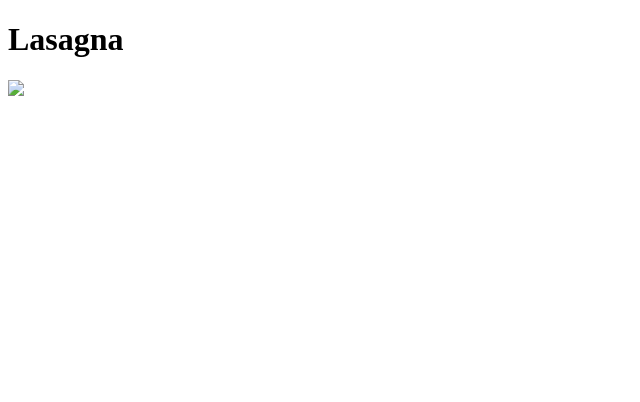
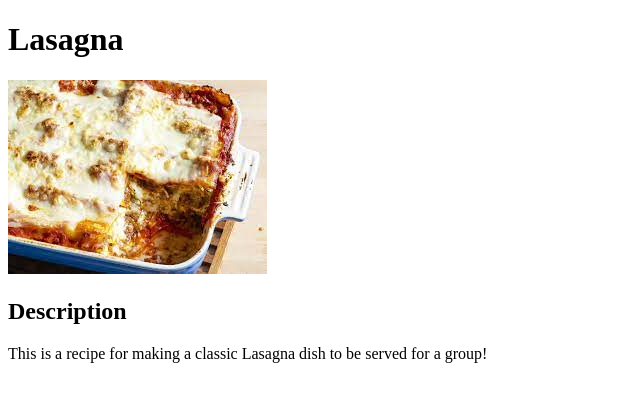
Before and after one commit to Supaslaka/odin-recipes, a plain HTML site: page recipes/lasagna.html in a window 1280 px wide. Shown: the whole page, without its empty margins (0-640 px from the left). Drawn offline with Linux system fonts and the light colour scheme.

Commit message:
Added Description heading and starting paragraph in lasagna.html under jpeg

```diff
--- a/recipes/lasagna.html
+++ b/recipes/lasagna.html
@@ -7,7 +7,10 @@
     </head>
     <body>
         <h1>Lasagna</h1>
-            <img src="lasagna.html">
+            <img src="lasagna.jpeg">
+            <h2>Description</h2>
+            <p>This is a recipe for making a classic Lasagna dish to be served for a group!</p>
+
 
     </body>
 </html>
```
